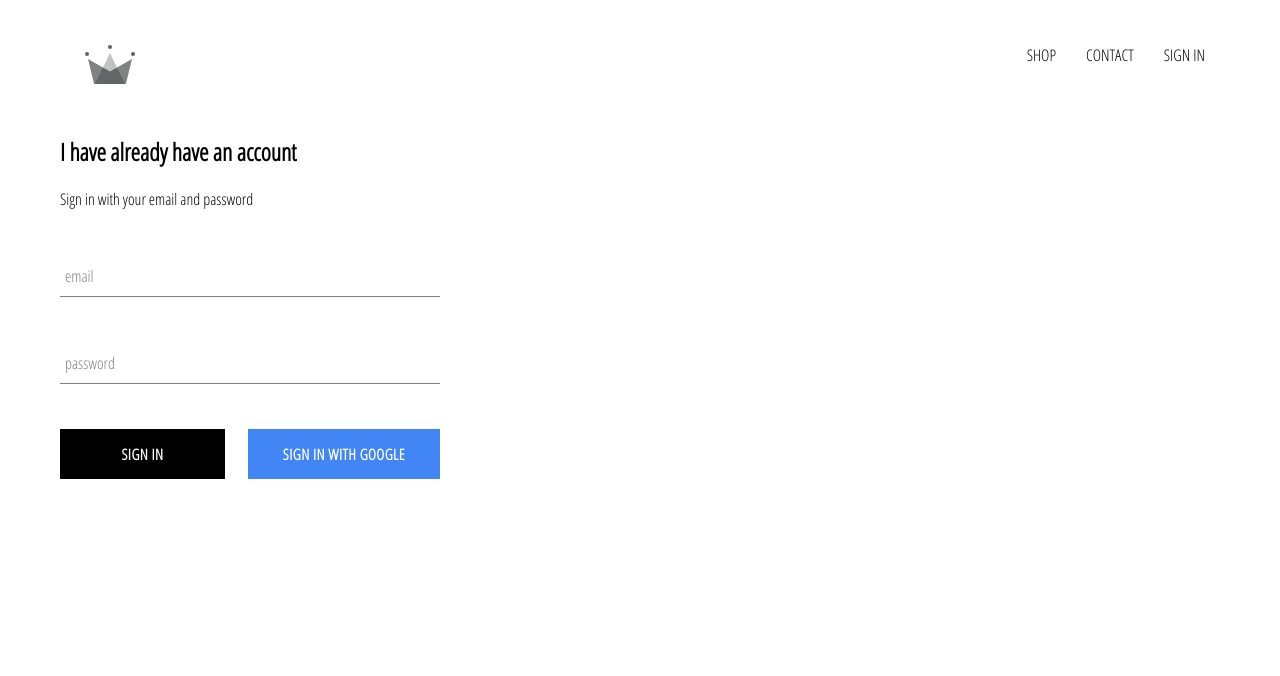
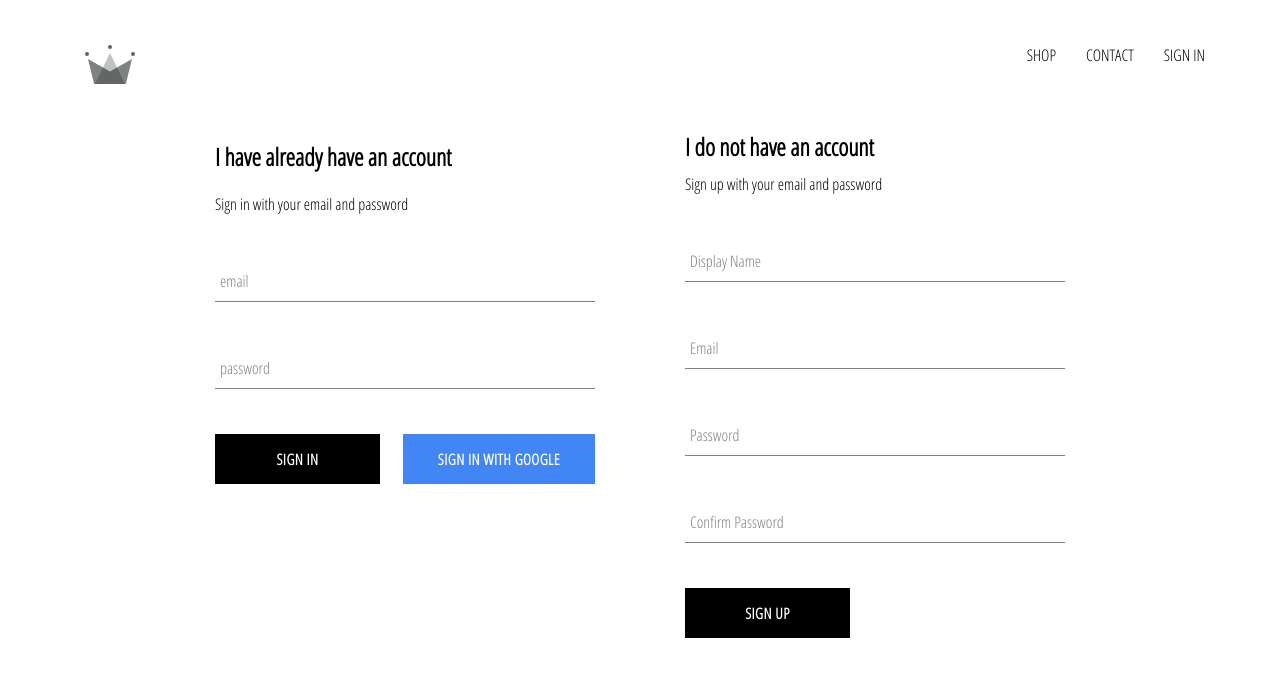
Before and after one commit to vibhu-khurana/Clothing-store, a React (Create React App) app: page /signIn in a window 1280 px wide. Shown: the top 676 px of the page. Built offline with nearby package versions, Linux system fonts and the light colour scheme; no server answers.

Commit message:
SignUp component and SignUp with email and password added

```diff
--- /dev/null
+++ b/src/components/sign-up/sign-up.component.jsx
@@ -0,0 +1,101 @@
+import React from 'react';
+import FormInput from '../form-input/form-input.component';
+import CustomButton from '../custom-button/custom-button.component';
+import { auth, createUserProfileDocument } from '../../firebase/firebase.utils';
+import './sign-up.styles.scss';
+
+class SignUp extends React.Component {
+  constructor() {
+    super();
+
+    this.state = {
+      displayName: '',
+      email: '',
+      password: '',
+      confirmPassword: '',
+    };
+  }
+
+  handleSubmit = async (event) => {
+    event.preventDefault();
+
+    const { displayName, email, password, confirmPassword } = this.state;
+
+    if (password !== confirmPassword) {
+      alert("passowrds don't match");
+      return;
+    }
+
+    try {
+      const { user } = await auth.createUserWithEmailAndPassword(
+        email,
+        password
+      );
+      await createUserProfileDocument(user, { displayName });
+
+      this.setState({
+        displayName: '',
+        email: '',
+        password: '',
+        confirmPassword: '',
+      });
+    } catch (error) {
+      console.error('error while signing up', error);
+    }
+  };
+
+  handleChange = (event) => {
+    const { name, value } = event.target;
+
+    this.setState({ [name]: value });
+  };
+
+  render() {
+    const { displayName, email, password, confirmPassword } = this.state;
+
+    return (
+      <div className='sign-up'>
+        <h2 className='title'>I do not have an account</h2>
+        <span>Sign up with your email and password</span>
+        <form onSubmit={this.handleSubmit} className='sign-up-form'>
+          <FormInput
+            type='text'
+            name='displayName'
+            value={displayName}
+            onChange={this.handleChange}
+            label='Display Name'
+            required
+          />
+          <FormInput
+            type='email'
+            name='email'
+            value={email}
+            onChange={this.handleChange}
+            label='Email'
+            required
+          />
+          <FormInput
+            type='password'
+            name='password'
+            value={password}
+            onChange={this.handleChange}
+            label='Password'
+            required
+          />
+          <FormInput
+            type='password'
+            name='confirmPassword'
+            value={confirmPassword}
+            onChange={this.handleChange}
+            label='Confirm Password'
+            required
+          />
+
+          <CustomButton type='submit'>SIGN UP</CustomButton>
+        </form>
+      </div>
+    );
+  }
+}
+
+export default SignUp;
--- /dev/null
+++ b/src/components/sign-up/sign-up.styles.scss
@@ -0,0 +1,9 @@
+.sign-up {
+  display: flex;
+  flex-direction: column;
+  width: 380px;
+
+  .title {
+    margin: 10px 0;
+  }
+}
--- a/src/pages/sign-in-and-sign-up/sign-in-and-sign-up.component.jsx
+++ b/src/pages/sign-in-and-sign-up/sign-in-and-sign-up.component.jsx
@@ -1,10 +1,12 @@
 import React from 'react';
 import './sign-in-and-sign-up.styles.scss';
 import SignIn from '../../components/sign-in/sign-in.component';
+import SignUp from '../../components/sign-up/sign-up.component';
 
 const SignInAndSignUpPage = () => (
   <div className='sign-in-and-sign-up'>
     <SignIn />
+    <SignUp />
   </div>
 );
 
--- a/src/pages/sign-in-and-sign-up/sign-in-and-sign-up.styles.scss
+++ b/src/pages/sign-in-and-sign-up/sign-in-and-sign-up.styles.scss
@@ -0,0 +1,6 @@
+.sign-in-and-sign-up {
+  width: 850px;
+  display: flex;
+  justify-content: space-between;
+  margin: 30px auto;
+}
```
